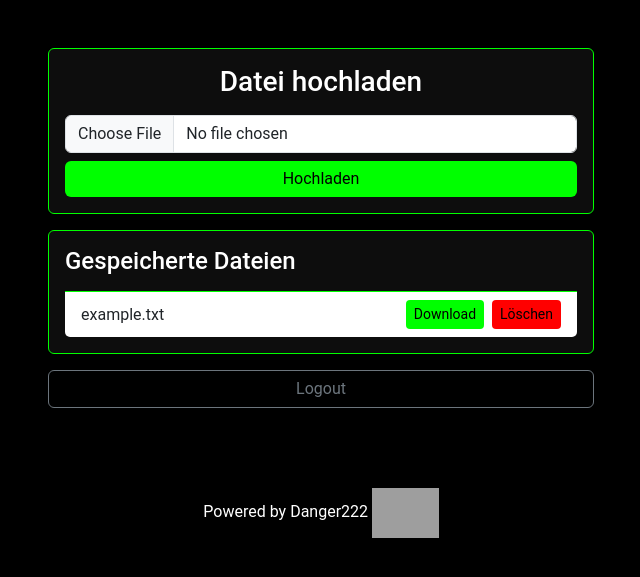
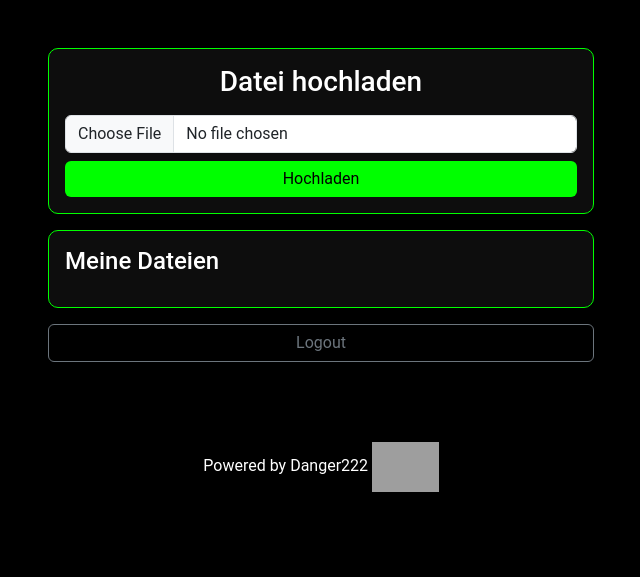
Before and after one commit to Reverse666S/Cloudhosting, a Flask app: template cloud_app/templates/dashboard.html in a window 1280 px wide. Shown: the top 577 px of the page, without its empty margins (319-959 px from the left). Run offline with Flask 3, Linux system fonts and the light colour scheme; the template is opened without the code that fills it, so the values that code supplies are empty; parts of the project's set-up code (start-up, migrations or seed data) failed here and were passed over; grey boxes are pictures that could not be loaded.

Commit message:
Update dashboard.html

```diff
--- a/cloud_app/templates/dashboard.html
+++ b/cloud_app/templates/dashboard.html
@@ -8,22 +8,27 @@
 <link href="https://cdn.jsdelivr.net/npm/bootstrap@5.3.2/dist/css/bootstrap.min.css" rel="stylesheet">
 <style>
 body { background-color:#000; color:#fff; font-family:'Roboto',sans-serif; margin:0; padding:0; }
-.card { background-color:#0d0d0d; border:1px solid #00ff00; color:#fff; margin-bottom:1rem; }
-input, select { background-color:#003300; color:#fff; border:1px solid #00ff00; }
+.card { background-color:#0d0d0d; border:1px solid #00ff00; color:#fff; margin-bottom:1rem; border-radius:10px; }
+input, select { background-color:#003300; color:#fff; border:1px solid #00ff00; border-radius:5px; }
 a { color:#00ff00; text-decoration:none; }
 a:hover { color:#66ff66; }
 .btn-success { background-color:#00ff00; border:none; color:#000; }
 .btn-success:hover { background-color:#66ff66; }
 .btn-danger { background-color:#ff0000; border:none; color:#000; }
 .btn-danger:hover { background-color:#ff6666; }
+h3,h4 { margin-bottom:1rem; }
 .progress { height:15px; border-radius:5px; }
 footer { text-align:center; margin-top:2rem; color:#fff; }
+#storageWarning { color:#ff4444; display:none; margin-top:0.5rem; text-align:center; }
+.list-group-item { background-color:#0a0a0a; border:1px solid #00ff00; margin-bottom:2px; border-radius:5px; }
 </style>
 </head>
 <body>
 <div class="container py-5">
     <div class="row justify-content-center">
         <div class="col-12 col-md-6">
+
+            <!-- Upload-Bereich -->
             <div class="card p-3 shadow-sm mb-3">
                 <h3 class="text-center mb-3">Datei hochladen</h3>
                 <form id="uploadForm" method="post" enctype="multipart/form-data">
@@ -33,28 +38,23 @@
                 <div class="progress mt-3" id="progressContainer" style="display:none;">
                     <div class="progress-bar progress-bar-striped progress-bar-animated" role="progressbar" style="width:0%">0%</div>
                 </div>
+                <div id="storageWarning">Maximaler Speicher erreicht!</div>
             </div>
 
+            <!-- Eigene Dateien -->
             <div class="card p-3 shadow-sm mb-3">
-                <h4 class="mb-3">Gespeicherte Dateien</h4>
+                <h4 class="mb-3">Meine Dateien</h4>
+                <div id="fileContainer">
                     <ul class="list-group list-group-flush" id="fileList">
-                    <!-- Dateien per Backend rendern -->
-                    <!-- Beispiel -->
-                    <li class="list-group-item d-flex justify-content-between align-items-center">
-                        <span>example.txt</span>
-                        <div>
-                            <a href="/download/example.txt" class="btn btn-success btn-sm me-1">Download</a>
-                            <form method="post" action="/delete/example.txt" style="display:inline;">
-                                <button class="btn btn-danger btn-sm">Löschen</button>
-                            </form>
+                        <!-- Dateien per JS dynamisch geladen -->
+                    </ul>
                 </div>
-                    </li>
-                </ul>
             </div>
 
             <form method="post" action="/logout">
                 <button class="btn btn-outline-secondary w-100">Logout</button>
             </form>
+
         </div>
     </div>
 </div>
@@ -65,16 +65,31 @@
 </footer>
 
 <script>
+// Upload-Fortschritt
 document.getElementById("uploadForm").addEventListener("submit", function(e){
     e.preventDefault();
     const form = e.target;
-    const formData = new FormData(form);
-    const xhr = new XMLHttpRequest();
+    const file = form.querySelector('input[type="file"]').files[0];
     const progressContainer = document.getElementById("progressContainer");
     const progressBar = progressContainer.querySelector(".progress-bar");
+    const storageWarning = document.getElementById("storageWarning");
+
+    // Speicherprüfung per AJAX
+    fetch("/check_storage?file_size="+file.size)
+        .then(r => r.json())
+        .then(data => {
+            if(data.too_large){
+                storageWarning.style.display = "block";
+                return;
+            }
+            storageWarning.style.display = "none";
+
             progressContainer.style.display = "block";
             progressBar.style.width = "0%";
             progressBar.textContent = "0%";
+
+            const formData = new FormData(form);
+            const xhr = new XMLHttpRequest();
             xhr.upload.addEventListener("progress", function(event){
                 if(event.lengthComputable){
                     let percent = Math.round((event.loaded / event.total) * 100);
@@ -83,12 +98,46 @@
                 }
             });
             xhr.addEventListener("load", function(){
-        if(xhr.status===200){ progressBar.classList.add("bg-success"); progressBar.textContent="Fertig!"; window.location.reload(); }
-        else { progressBar.classList.add("bg-danger"); progressBar.textContent="Fehler!"; }
+                if(xhr.status===200){
+                    progressBar.classList.add("bg-success");
+                    progressBar.textContent="Fertig!";
+                    loadFiles(); // Dateien direkt aktualisieren
+                } else {
+                    progressBar.classList.add("bg-danger");
+                    progressBar.textContent="Fehler!";
+                }
             });
             xhr.open("POST","/upload");
             xhr.send(formData);
         });
+});
+
+// Dynamische Dateiliste laden
+function loadFiles(){
+    fetch("/user_files")
+        .then(r => r.json())
+        .then(data => {
+            const fileList = document.getElementById("fileList");
+            fileList.innerHTML = "";
+            data.files.forEach(file => {
+                let li = document.createElement("li");
+                li.className = "list-group-item d-flex justify-content-between align-items-center";
+                li.innerHTML = `
+                    <span>${file}</span>
+                    <div>
+                        <a href="/download/${file}" class="btn btn-success btn-sm me-1">Download</a>
+                        <form method="post" action="/delete/${file}" style="display:inline;">
+                            <button class="btn btn-danger btn-sm">Löschen</button>
+                        </form>
+                    </div>`;
+                fileList.appendChild(li);
+            });
+        });
+}
+
+// Initial laden + alle 10 Sekunden aktualisieren
+loadFiles();
+setInterval(loadFiles, 10000);
 </script>
 </body>
 </html>
```
Lines whose indentation alone changed are shown as unchanged.
